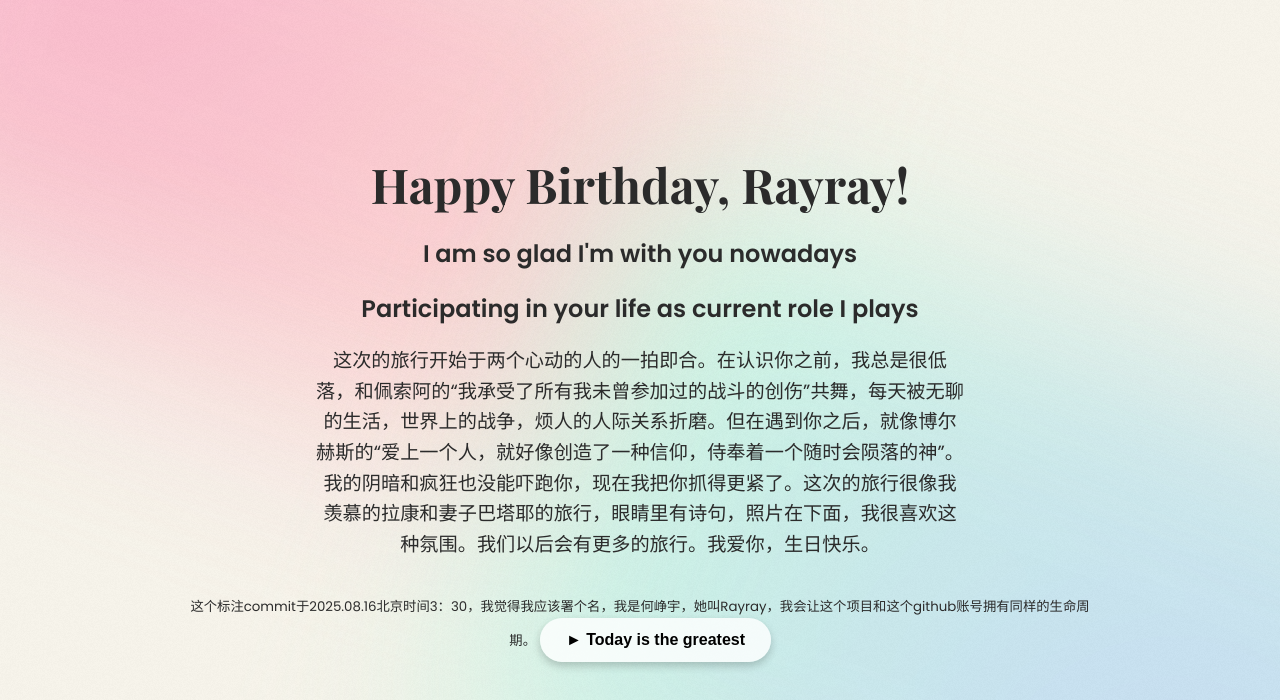
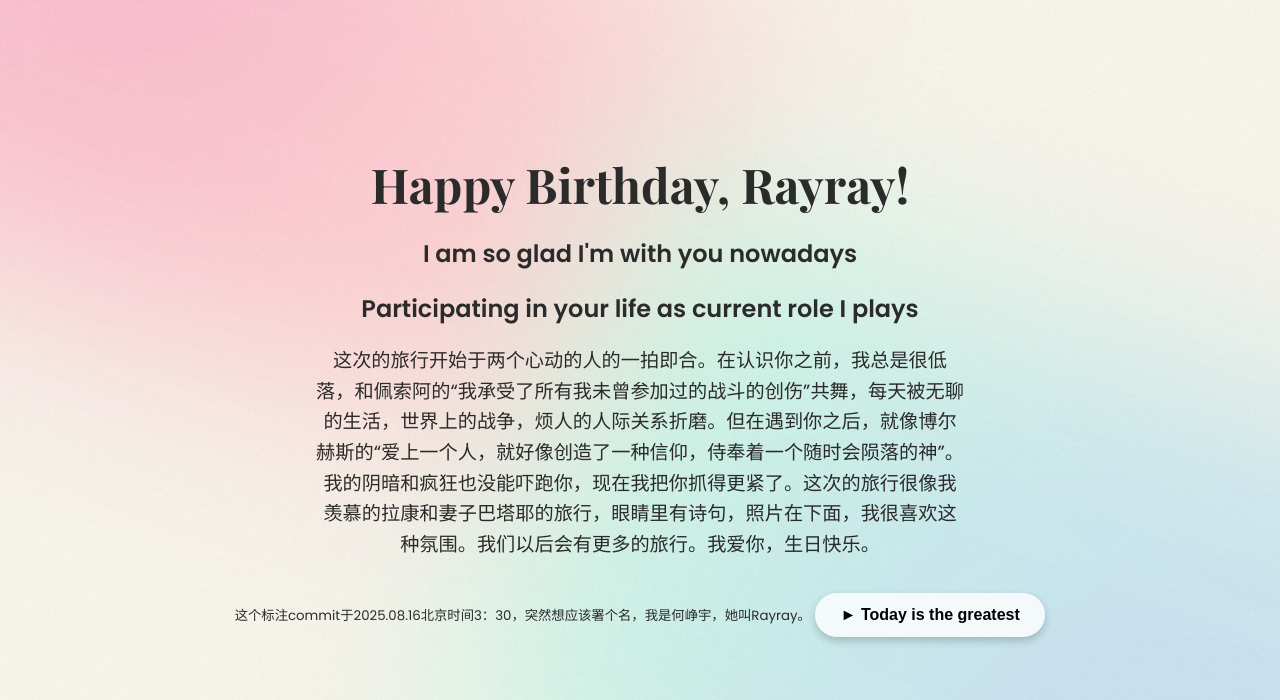
Before and after one commit to Err0rzzzz/Rayray-birthday, a plain HTML site: page index.html in a window 1280 px wide. Shown: the top 700 px of the page. Drawn offline with nearby package versions, Linux system fonts and the light colour scheme.

Commit message:
Update index.html

```diff
--- a/index.html
+++ b/index.html
@@ -18,7 +18,7 @@
     <h2>I am so glad I'm with you nowadays</h2>
     <h2>Participating in your life as current role I plays</h2>
     <p>这次的旅行开始于两个心动的人的一拍即合。在认识你之前，我总是很低落，和佩索阿的“我承受了所有我未曾参加过的战斗的创伤”共舞，每天被无聊的生活，世界上的战争，烦人的人际关系折磨。但在遇到你之后，就像博尔赫斯的“爱上一个人，就好像创造了一种信仰，侍奉着一个随时会陨落的神”。我的阴暗和疯狂也没能吓跑你，现在我把你抓得更紧了。这次的旅行很像我羡慕的拉康和妻子巴塔耶的旅行，眼睛里有诗句，照片在下面，我很喜欢这种氛围。我们以后会有更多的旅行。我爱你，生日快乐。</p>
-    <small>这个标注commit于2025.08.16北京时间3：30，我觉得我应该署个名，我是何峥宇，她叫Rayray，我会让这个项目和这个github账号拥有同样的生命周期。</small>
+    <small>这个标注commit于2025.08.16北京时间3：30，突然想应该署个名，我是何峥宇，她叫Rayray。</small>
     <button id="play-button">&#9658; Today is the greatest</button>
   </header>
 
```
